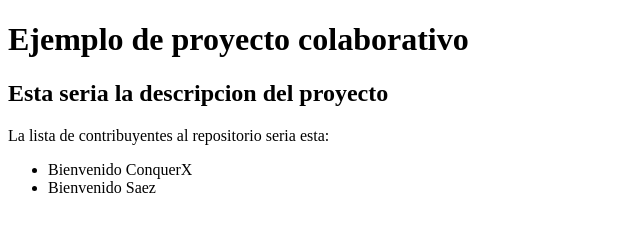
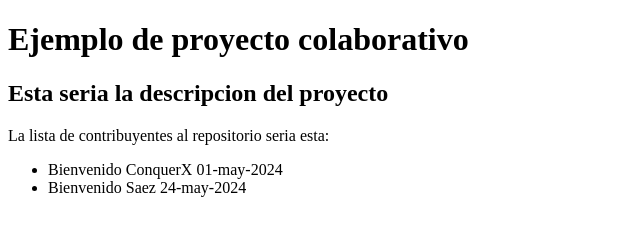
Before and after one commit to antonioboscanf/proyecto1, a plain HTML site: page index.html in a window 1280 px wide. Shown: the whole page, without its empty margins (0-640 px from the left). Drawn offline with Linux system fonts and the light colour scheme.

Commit message:
Update index.html
Anadiendo fecha de inicio de colaboracion

```diff
--- a/index.html
+++ b/index.html
@@ -11,8 +11,8 @@
         <h2>Esta seria la descripcion del proyecto</h2>
         <p>La lista de contribuyentes al repositorio seria esta:</p>
         <ul>
-            <li>Bienvenido ConquerX</li>
-            <li>Bienvenido Saez</li>
+            <li>Bienvenido ConquerX 01-may-2024</li>
+            <li>Bienvenido Saez 24-may-2024</li>
         </ul>
     </header>
 </body>
```
